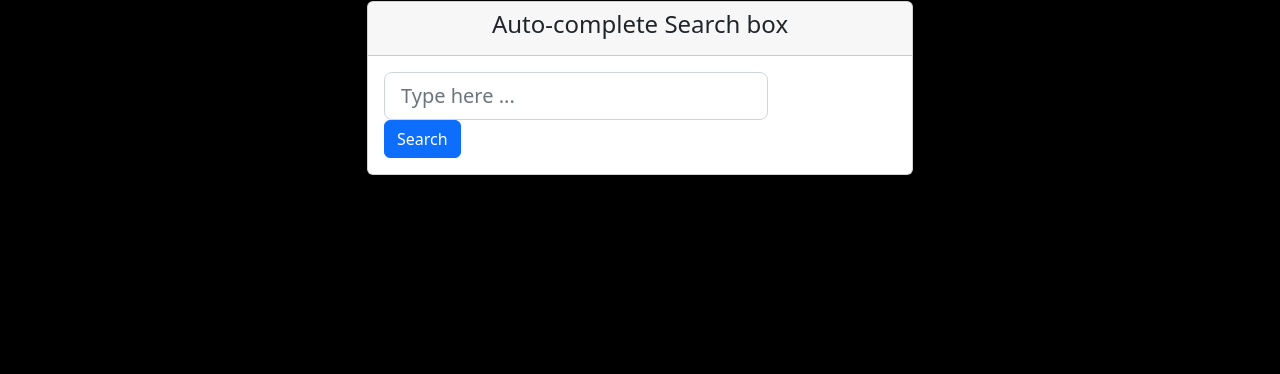
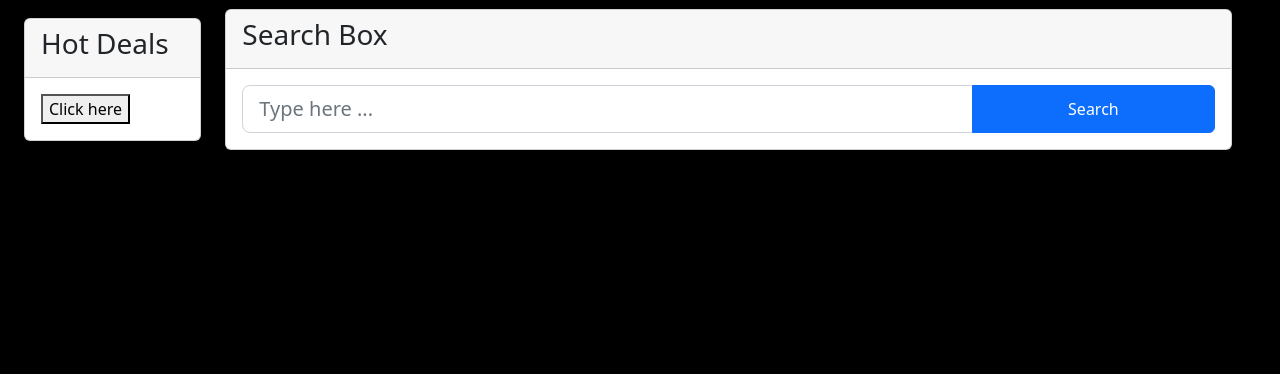
Before and after one commit to hieptth/car-retail-website, a PHP site: page /index.php?page=product in a window 1280 px wide. Shown: the part 79-453 px from the top of the page. Run offline with PHP 8.4, Linux system fonts and the light colour scheme.

Commit message:
update UI of dashboard, product page

```diff
--- /dev/null
+++ b/website/assets/data/deal.txt
@@ -0,0 +1 @@
+Oops, there is no deal right now. Please come back later.
--- a/website/js/product.js
+++ b/website/js/product.js
@@ -11,6 +11,7 @@ function load_data(query) {
         ajax_req.send(form_data);
 
         ajax_req.onreadystatechange = function () {
+
             if (ajax_req.readyState == 4 && ajax_req.status == 200) {
 
                 //var response = JSON.parse(ajax_req.responseText); // problem here
--- a/website/view/footer.php
+++ b/website/view/footer.php
@@ -1,3 +1,5 @@
-<footer class="container-fluid py-3 align-self-center footer small text-center text">
-    <div>Copyright &copy; ChasuHak - Web Programming Course 2023</div>
-</footer>
+    <footer class="container-fluid py-3 align-self-center footer small text-center text">
+        <div>Copyright &copy; ChasuHak - Web Programming Course 2023</div>
+    </footer>
+</body>
+</html>
--- a/website/view/header.php
+++ b/website/view/header.php
@@ -85,6 +85,3 @@
                 }
             });
         </script>
-
-    </body>
-</html>
--- a/website/view/home.php
+++ b/website/view/home.php
@@ -1,5 +1,3 @@
-<body>
-
 <header class="masthead">
     <div class="d-flex d-flex-grow-1 justify-content-center">
         <div class="text-center">
@@ -8,5 +6,3 @@
         </div>
     </div>
 </header>
-
-</body>
--- a/website/view/product.php
+++ b/website/view/product.php
@@ -1,16 +1,31 @@
-<div class="container">
+<div class="container-fluid py-2">
     <div class="row">
-        <div class="col-lg-6 m-auto">
+        <div class="col-lg-2 m-auto ps-4">
+            <div class="card" style="width: min(200px, 100%);">
+                <div class="card-header">
+                    <h3>Hot Deals</h3>
+                </div>
+                <div class="card-body">
+                    <div id="deals">
+                        <button type="button" onclick="loadDeal()">Click here</button>
+                    </div>
+                </div>
+            </div>
+        </div>
+
+        <div class="col-lg-10 m-auto pe-5">
             <div class="card">
                 <div class="card-header">
-                    <h4 class="text-center">Auto-complete Search box</h4>
+                    <h3>Search Box</h3>
                 </div>
                 <div class="card-body">
-                    <form method="POST" class="form-inline">
-                        <input type="text" class="form-control form-control-lg w-75" name="search_box"
-                        onkeyup="load_data(this.value)" placeholder="Type here ...">
-                        <span id="search_result"></span>
-                        <button type="submit" id="btn_search" class="btn btn-primary">Search</button>
+                    <form class="form-inline" action="" method="POST">
+                        <div class="input-group">
+                            <input type="text" class="form-control form-control-lg w-75" name="search_box"
+                            onkeyup="load_data(this.value)" placeholder="Type here ...">
+                            <span id="search_result"></span>
+                            <button type="submit" id="btn_search" class="btn btn-primary w-25">Search</button>
+                        </div>
                     </form>
                 </div>
             </div>
@@ -20,3 +35,18 @@
 
 
 <script src="/js/product.js"></script>
+<script>
+    function loadDeal() {
+
+        var xhttp = new XMLHttpRequest();
+
+        xhttp.onreadystatechange = function() {
+            if (this.readyState == 4 && this.status == 200) {
+                document.getElementById("deals").innerHTML = this.responseText;
+            }
+        };
+
+        xhttp.open("GET", '\\assets\\data\\deal.txt', true);
+        xhttp.send();
+    }
+</script>
```
Also changed, not shown: website/js/index.js (deleted, +0 -9 lines), website/product_processing.php (+0 -12 lines), website/view/css/product.css (deleted, +0 -25 lines), website/view/dashboard.php (+12 -15 lines). Lines whose indentation alone changed are shown as unchanged.
